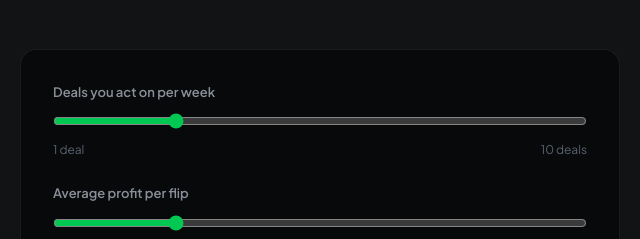
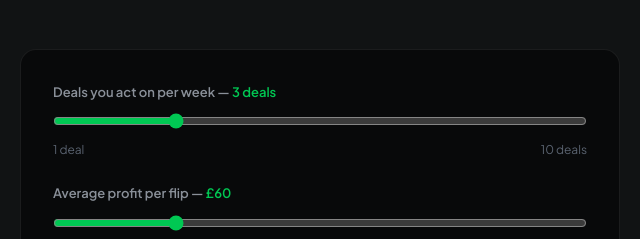
Before and after one commit to FlipRadar4u/flipradar, a plain HTML site: page flipradar/index.html in a window 1280 px wide. Shown: the part 4346-4585 px from the top of the page, 164-804 px from the left. Drawn offline with Linux system fonts and the light colour scheme.

Commit message:
Update index.html

```diff
--- a/flipradar/index.html
+++ b/flipradar/index.html
@@ -938,12 +938,12 @@ footer{
 
   <div style="background:var(--bg);border:1px solid var(--border);border-radius:16px;padding:32px;max-width:600px">
     <div style="margin-bottom:24px">
-      <label style="font-size:13px;font-weight:600;color:var(--muted);display:block;margin-bottom:8px">Deals you act on per week</label>
+      <label style="font-size:13px;font-weight:600;color:var(--muted);display:block;margin-bottom:8px">Deals you act on per week — <span id="dealsVal" style="color:var(--green)">3 deals</span></label>
       <input type="range" id="dealsSlider" min="1" max="10" value="3" oninput="updateCalc()" style="width:100%;accent-color:var(--green)">
       <div style="display:flex;justify-content:space-between;font-size:12px;color:var(--muted2);margin-top:4px"><span>1 deal</span><span>10 deals</span></div>
     </div>
     <div style="margin-bottom:24px">
-      <label style="font-size:13px;font-weight:600;color:var(--muted);display:block;margin-bottom:8px">Average profit per flip</label>
+      <label style="font-size:13px;font-weight:600;color:var(--muted);display:block;margin-bottom:8px">Average profit per flip — <span id="profitVal" style="color:var(--green)">£60</span></label>
       <input type="range" id="profitSlider" min="20" max="200" value="60" step="10" oninput="updateCalc()" style="width:100%;accent-color:var(--green)">
       <div style="display:flex;justify-content:space-between;font-size:12px;color:var(--muted2);margin-top:4px"><span>£20</span><span>£200</span></div>
     </div>
@@ -1095,6 +1095,8 @@ function updateCalc(){
   document.getElementById('monthlyEarnings').textContent = '£' + monthly.toLocaleString();
   document.getElementById('yearlyEarnings').textContent  = '£' + yearly.toLocaleString();
   document.getElementById('calcSummary').textContent     = `${deals} deal${deals>1?'s':''}/week at £${profit} avg profit`;
+  document.getElementById('dealsVal').textContent  = `${deals} deal${deals>1?'s':''}`;
+  document.getElementById('profitVal').textContent = `£${profit}`;
 }
 
 function toggleFaq(el){
```
